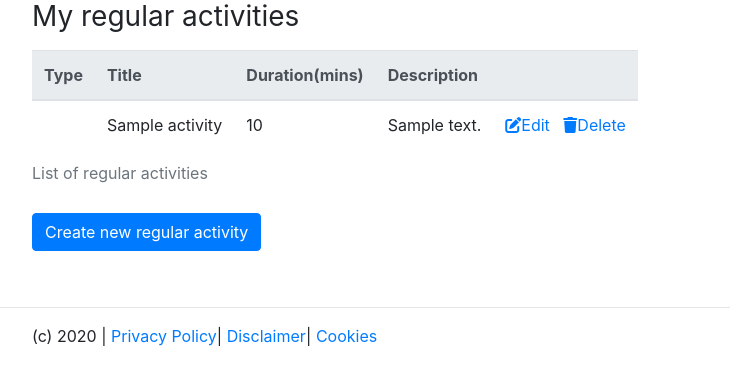
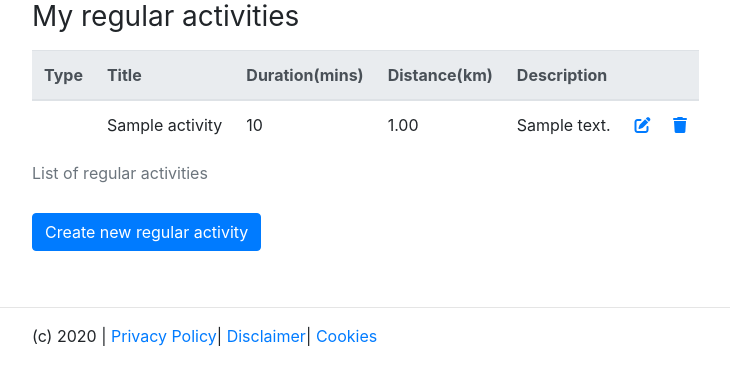
Before and after one commit to ErinClaudio/log-my-exercise, a Flask app: page /regular_activities in a window 1280 px wide. Shown: the part 58-443 px from the top of the page, without its empty margins (53-783 px from the left). Run offline with Flask 2, Linux system fonts and the light colour scheme; a user stored in the database is signed in; tables that the repository leaves empty hold one stand-in row (values such as "Sample post"); parts of the project's set-up code (start-up, migrations or seed data) failed here and were passed over; some libraries are stand-ins or nearby versions.

Commit message:
added distance and new activity types

```diff
--- a/app/main/__init__.py
+++ b/app/main/__init__.py
@@ -2,6 +2,7 @@
 from flask import Blueprint
 
 bp = Blueprint('main', __name__)
+ACTIVITIES_LOOKUP = {1: 'Workout', 2: 'Yoga', 3: 'Bicycle Ride', 4: 'Run', 5: 'Walk'}
 
 from app.main import routes
 
--- a/app/main/routes.py
+++ b/app/main/routes.py
@@ -10,12 +10,13 @@
 from app import db
 from app.main import bp
 from app.services import strava
+from app.main import ACTIVITIES_LOOKUP
 
 from app.main.forms import ActivityForm, EditProfileForm
 from app.models import Activity, RegularActivity, User, StravaAthlete
 from app.auth.forms import StravaIntegrationForm
 
-ACTIVITIES_LOOKUP = {1: 'Workout', 2: 'Yoga'}
+# ACTIVITIES_LOOKUP = {1: 'Workout', 2: 'Yoga', 3: 'Bicycle Ride', 4: 'Run', 5: 'Walk'}
 
 
 @bp.before_request
@@ -163,6 +164,7 @@
         activity = RegularActivity(title=form.title.data, description=form.description.data,
                                    type=int(form.activity_type.data), duration=form.duration.data,
                                    time=datetime.utcnow(),
+                                   distance=form.distance.data,
                                    user_id=current_user.get_id())
         db.session.add(activity)
         db.session.commit()
@@ -191,6 +193,7 @@
         regular_activity.type = int(form.activity_type.data)
         regular_activity.duration = form.duration.data
         regular_activity.time = datetime.utcnow()
+        regular_activity.distance = form.distance.data
         db.session.commit()
         flash('Saved changes to your regular activity')
         return redirect(url_for('main.regular_activities'))
--- a/app/models.py
+++ b/app/models.py
@@ -54,6 +54,7 @@
     title = db.Column(db.String(50))
     description = db.Column(db.String(300))
     duration = db.Column(db.Integer)
+    distance = db.Column(db.Numeric)
     timestamp = db.Column(db.DateTime, index=True, default=datetime.utcnow)
     local_timestamp = db.Column(db.DateTime)
     user_id = db.Column(db.Integer, db.ForeignKey('user.id'))
@@ -97,6 +98,7 @@
     title = db.Column(db.String(50))
     description = db.Column(db.String(300))
     duration = db.Column(db.Integer)
+    distance = db.Column(db.Numeric)
     time = db.Column(db.DateTime)
     user_id = db.Column(db.Integer, db.ForeignKey('user.id'))
 
@@ -105,6 +107,7 @@
                         description=self.description,
                         type=self.type,
                         duration=self.duration,
+                        distance=self.distance,
                         timestamp=datetime.utcnow(),
                         local_timestamp=datetime.utcnow(),
                         user_id=self.user_id)
--- /dev/null
+++ b/app/static/css/main.css
@@ -0,0 +1,18 @@
+/* Color Theme Swatches in Hex */
+.navbar-custom {
+    background-color: #F2766B;
+}
+/* change the brand and text color */
+.navbar-custom .navbar-brand,
+.navbar-custom .navbar-text {
+    color: rgba(255,255,255,.8);
+}
+/* change the link color */
+.navbar-custom .navbar-nav .nav-link {
+    color: rgba(255,255,255,.5);
+}
+/* change the color of active or hovered links */
+.navbar-custom .nav-item.active .nav-link,
+.navbar-custom .nav-item:hover .nav-link {
+    color: #ffffff;
+}
--- a/app/templates/activity/edit_regularactivity.html
+++ b/app/templates/activity/edit_regularactivity.html
@@ -33,6 +33,12 @@
                     <small class="form-text text-muted">[{{ error }}]</small>
                 {% endfor %}
             </div>
+            <div class="form-group">
+                {{ wtf.form_field(form.distance, class="form-control") }}
+                {% for error in form.distance.errors %}
+                    <small class="form-text text-muted">[{{ error }}]</small>
+                {% endfor %}
+            </div>
             <button id="submit" class="btn btn-lg btn-primary btn-block" type="submit">Save</button>
 
         </form>
--- a/app/templates/activity/regularactivities.html
+++ b/app/templates/activity/regularactivities.html
@@ -12,6 +12,7 @@
                         <th scope="col" class="th-sm">Type</th>
                         <th scope="col" class="th-lg">Title</th>
                         <th scope="col" class="th-sm">Duration(mins)</th>
+                        <th scope="col" class="th-sm">Distance(km)</th>
                         <th scope="col" class="th-lg">Description</th>
                         <th scope="col"></th>
                     </tr>
@@ -22,13 +23,19 @@
                             <td>{{ activities_lookup[activity.type] }}</td>
                             <td>{{ activity.title }}</td>
                             <td>{{ activity.duration }}</td>
+                            <td>{% if activity.distance %}
+                                {{ activity.distance | round(2) }}
+                                {% endif %}
+                            </td>
                             <td>{{ activity.description }}</td>
                             <td colspan="2">
-                                <a id="edit_activity_link" href="{{ url_for('main.edit_regular_activity',activity_id=activity.id) }}"><i
-                                        class="fas fa-edit" aria-hidden="true"></i>Edit</a>
-                                &nbsp;
-                                <a id="delete_activity_link" href="{{ url_for('main.delete_regular_activity',activity_id=activity.id) }}"><i
-                                        class="fas fa-trash" aria-hidden="true"></i>Delete</a>
+                                <a id="edit_activity_link"
+                                   href="{{ url_for('main.edit_regular_activity',activity_id=activity.id) }}"><i
+                                        class="fas fa-edit" aria-hidden="true"></i></a>
+                                &nbsp;&nbsp;&nbsp;
+                                <a id="delete_activity_link"
+                                   href="{{ url_for('main.delete_regular_activity',activity_id=activity.id) }}"><i
+                                        class="fas fa-trash" aria-hidden="true"></i></a>
                             </td>
                         </tr>
                     {% endfor %}
@@ -38,6 +45,7 @@
             <p> No regular activities. Please set one up.</p>
         {% endif %}
         <p>
-            <a class="btn btn-primary" href="{{ url_for('main.add_regular_activity') }}">Create new regular activity</a></p>
+            <a class="btn btn-primary" href="{{ url_for('main.add_regular_activity') }}">Create new regular activity</a>
+        </p>
     </div>
 {% endblock %}
--- a/app/templates/activity/view_log.html
+++ b/app/templates/activity/view_log.html
@@ -12,6 +12,7 @@
                         <th scope="col" class="th-sm">Type</th>
                         <th scope="col" class="th-lg">Title</th>
                         <th scope="col" class="th-sm">Duration</th>
+                        <th scope="col" class="th-sm">Distance</th>
                         <th scope="col" class="th-sm"></th>
                     </tr>
                     </thead>
@@ -21,6 +22,10 @@
                             <td>{{ activities_lookup[activity.type] }}</td>
                             <td>{{ activity.title }}</td>
                             <td>{{ activity.duration }}</td>
+                            <td>{% if activity.distance %}
+                                {{ activity.distance | round(2) }}
+                                {% endif %}
+                            </td>
                             <td> <a id="delete_activity_link" href="{{ url_for('main.delete_activity',activity_id=activity.id) }}"><i
                                         class="fas fa-trash" aria-hidden="true"></i>&nbsp;</a></td>
                         </tr>
--- a/app/templates/base.html
+++ b/app/templates/base.html
@@ -16,6 +16,7 @@
     <link rel="stylesheet" href="https://stackpath.bootstrapcdn.com/bootstrap/4.4.1/css/bootstrap.min.css"
           integrity="sha384-Vkoo8x4CGsO3+Hhxv8T/Q5PaXtkKtu6ug5TOeNV6gBiFeWPGFN9MuhOf23Q9Ifjh" crossorigin="anonymous">
 
+    <link rel="stylesheet" href="/static/css/main.css">
     {{ moment.include_jquery() }}
     {{ moment.include_moment() }}
 
@@ -32,6 +33,7 @@
 </head>
 <body>
 <nav class="navbar navbar-expand-lg navbar-light bg-light">
+<!--<nav class="navbar navbar-custom navbar-expand-lg">-->
     <a id="main" class="navbar-brand" href="{{ url_for('main.welcome') }}"> <img style="max-width:40px"
                                                                                  src="/static/img/logo_icon_small.png"
                                                                                  alt="logo">Log My Exercise</a>
```
Also changed, not shown: app/main/forms.py (+12 -3 lines), app/tests/conftest.py (+18 -0 lines), app/tests/test_activities.py (+80 -0 lines), app/tests/test_front_end.py (+5 -3 lines), app/tests/test_models.py (+3 -0 lines), app/tests/test_views.py (+1 -1 lines), migrations/versions/6ea665fcec3e_.py (added, +30 -0 lines).
